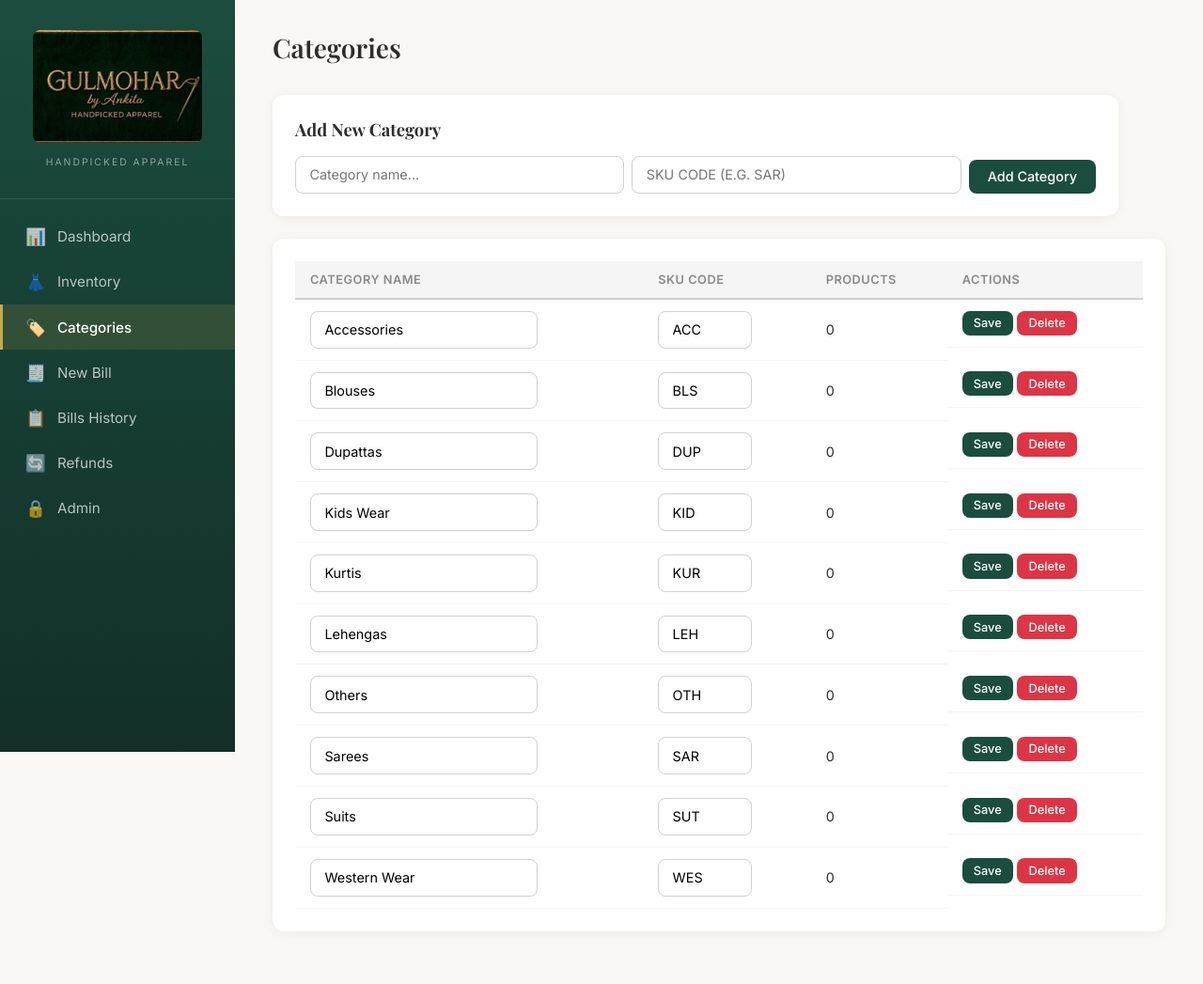
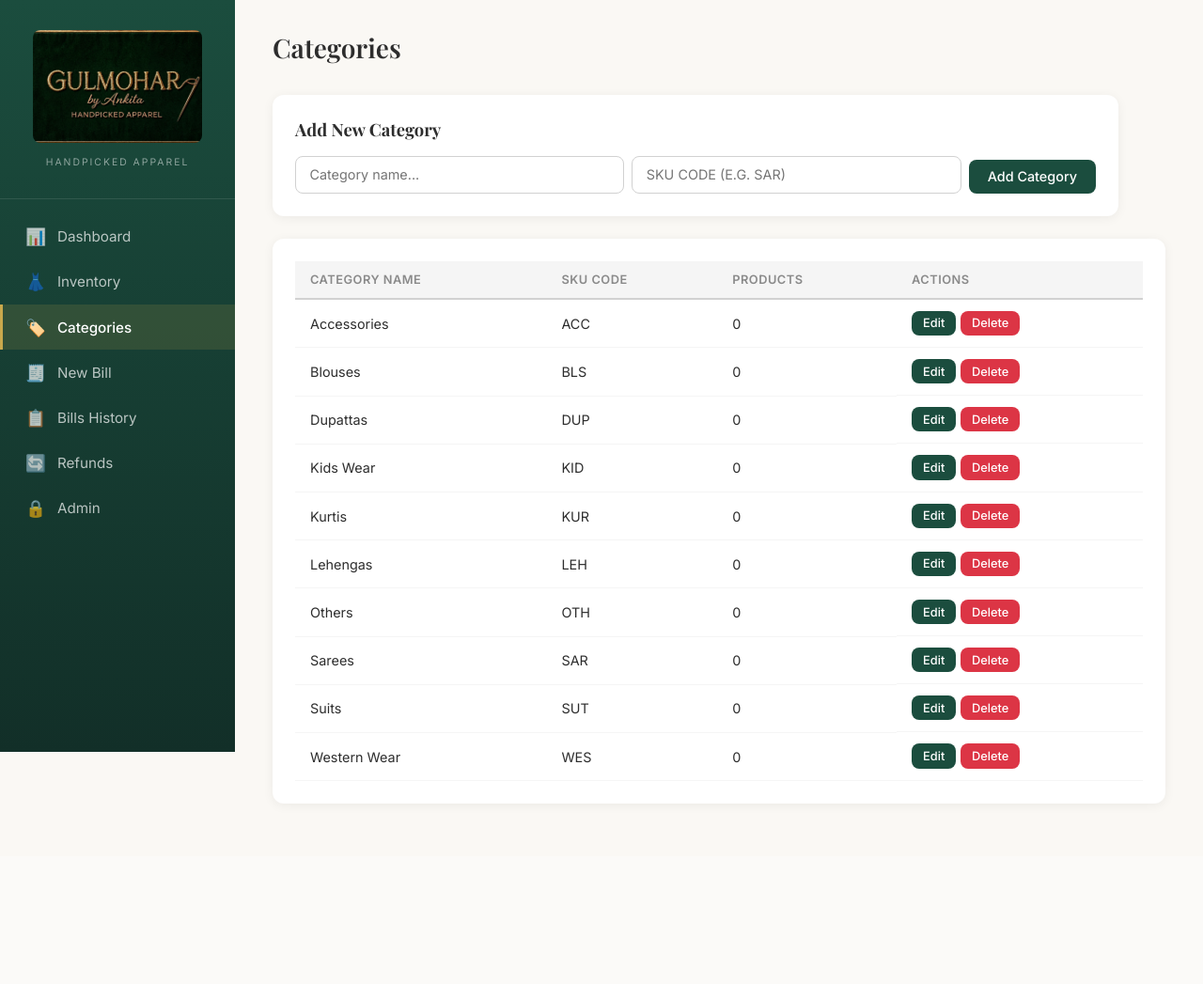
Before and after one commit to Sujay-Nakhare-Git/inventory-management, a Flask app: page /categories in a window 1280 px wide. Shown: the whole page at 94% size. After the commit the page ends 856 px from the top, so only its background shows below. Run offline with Flask 3, Linux system fonts and the light colour scheme; data comes from the database, SQL or seed files in the repository; data that the repository does not hold is empty.

Commit message:
Categories: require Edit button click before fields become editable

```diff
--- a/templates/categories.html
+++ b/templates/categories.html
@@ -28,14 +28,22 @@
             </thead>
             <tbody>
                 {% for c in categories %}
-                <tr>
-                    <form method="POST" action="{{ url_for('edit_category', cat_id=c.id) }}">
-                        <td><input type="text" name="name" value="{{ c.name }}" class="input" required style="min-width:120px;"></td>
-                        <td><input type="text" name="sku_code" value="{{ c.sku_code or '' }}" class="input" maxlength="5" style="width:100px;text-transform:uppercase;" placeholder="e.g. SAR"></td>
+                <tr id="row-{{ c.id }}">
+                    <td>
+                        <span class="display-text" data-id="{{ c.id }}">{{ c.name }}</span>
+                        <form method="POST" action="{{ url_for('edit_category', cat_id=c.id) }}" class="edit-form" data-id="{{ c.id }}" style="display:none;">
+                            <input type="text" name="name" value="{{ c.name }}" class="input" required style="min-width:120px;">
+                    </td>
+                    <td>
+                        <span class="display-text" data-id="{{ c.id }}">{{ c.sku_code or '—' }}</span>
+                            <input type="text" name="sku_code" value="{{ c.sku_code or '' }}" class="input edit-form" data-id="{{ c.id }}" maxlength="5" style="width:100px;text-transform:uppercase;display:none;" placeholder="e.g. SAR">
+                    </td>
                     <td>{{ c.product_count }}</td>
                     <td style="display:flex;gap:0.3rem;">
-                            <button type="submit" class="btn btn-sm btn-primary">Save</button>
+                        <button type="button" class="btn btn-sm btn-primary edit-btn" data-id="{{ c.id }}" onclick="enableEdit({{ c.id }})">Edit</button>
+                            <button type="submit" class="btn btn-sm btn-primary edit-form" data-id="{{ c.id }}" style="display:none;">Save</button>
                         </form>
+                        <button type="button" class="btn btn-sm edit-form" data-id="{{ c.id }}" style="display:none;" onclick="cancelEdit({{ c.id }}, '{{ c.name }}', '{{ c.sku_code or '' }}')">Cancel</button>
                         <form method="POST" action="{{ url_for('delete_category', cat_id=c.id) }}" style="display:inline" onsubmit="return confirm('Delete this category?')">
                             <button type="submit" class="btn btn-sm btn-danger">Delete</button>
                         </form>
@@ -46,4 +54,17 @@
         </table>
     </div>
 </div>
+
+<script>
+function enableEdit(id) {
+    document.querySelectorAll('.display-text[data-id="'+id+'"]').forEach(el => el.style.display = 'none');
+    document.querySelectorAll('.edit-form[data-id="'+id+'"]').forEach(el => el.style.display = '');
+    document.querySelector('.edit-btn[data-id="'+id+'"]').style.display = 'none';
+}
+function cancelEdit(id, name, sku) {
+    document.querySelectorAll('.display-text[data-id="'+id+'"]').forEach(el => el.style.display = '');
+    document.querySelectorAll('.edit-form[data-id="'+id+'"]').forEach(el => el.style.display = 'none');
+    document.querySelector('.edit-btn[data-id="'+id+'"]').style.display = '';
+}
+</script>
 {% endblock %}
```
Lines whose indentation alone changed are shown as unchanged.
